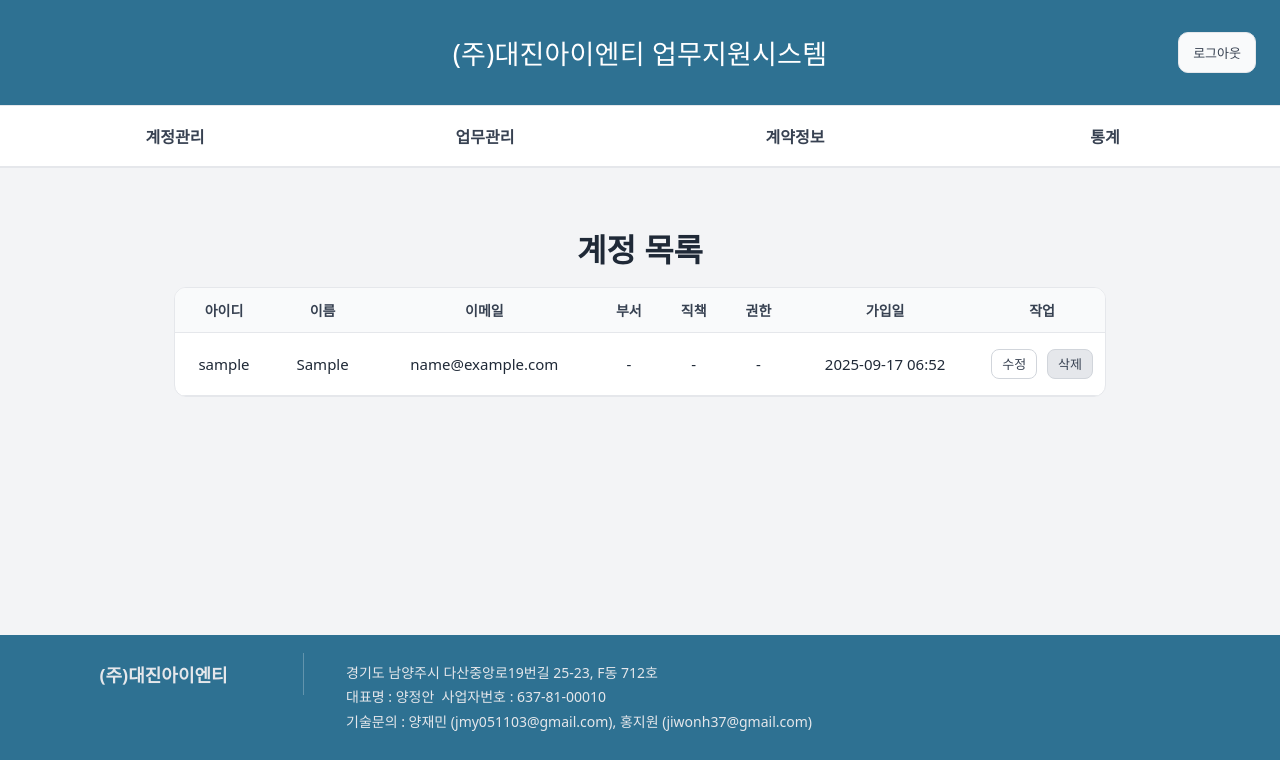
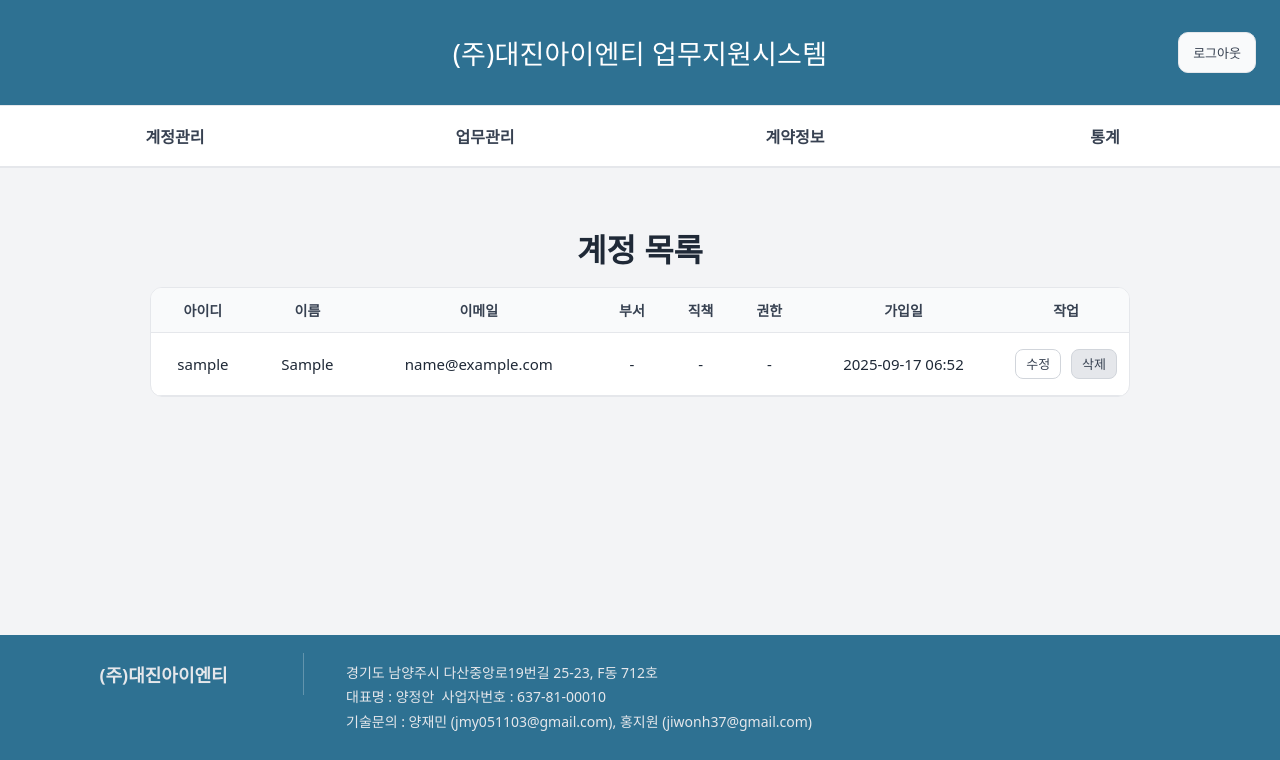
Before and after one commit to jmy051103/Expense_Management_System, a Django app: page /accounts/view/ in a window 1280 px wide. Shown: the part 40-800 px from the top of the page. Run offline with Django 5.2, Linux system fonts and the light colour scheme; the visitor is signed in with stand-in values (Sample User, id 1); data comes from the database, SQL or seed files in the repository.

Commit message:
changed the max-width of the table

```diff
--- a/templates/view_profile.html
+++ b/templates/view_profile.html
@@ -91,7 +91,7 @@
 
 
   <!-- 메인 -->
-  <main class="container" style="max-width:980px;">
+  <main class="container" style="max-width:2000px;">
     <h1 class="section-title" style="text-align:center;">계정 목록</h1>
     <div class="panel">
       <div class="grid-1" style="padding:0;">
```
